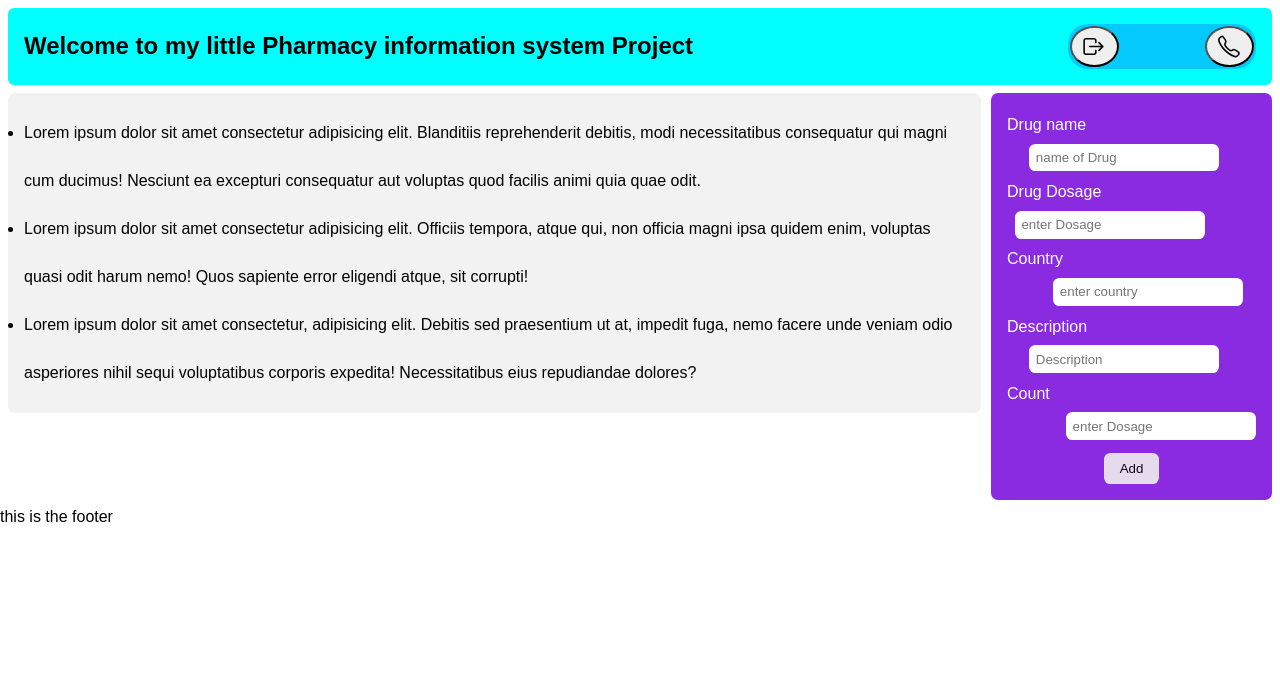
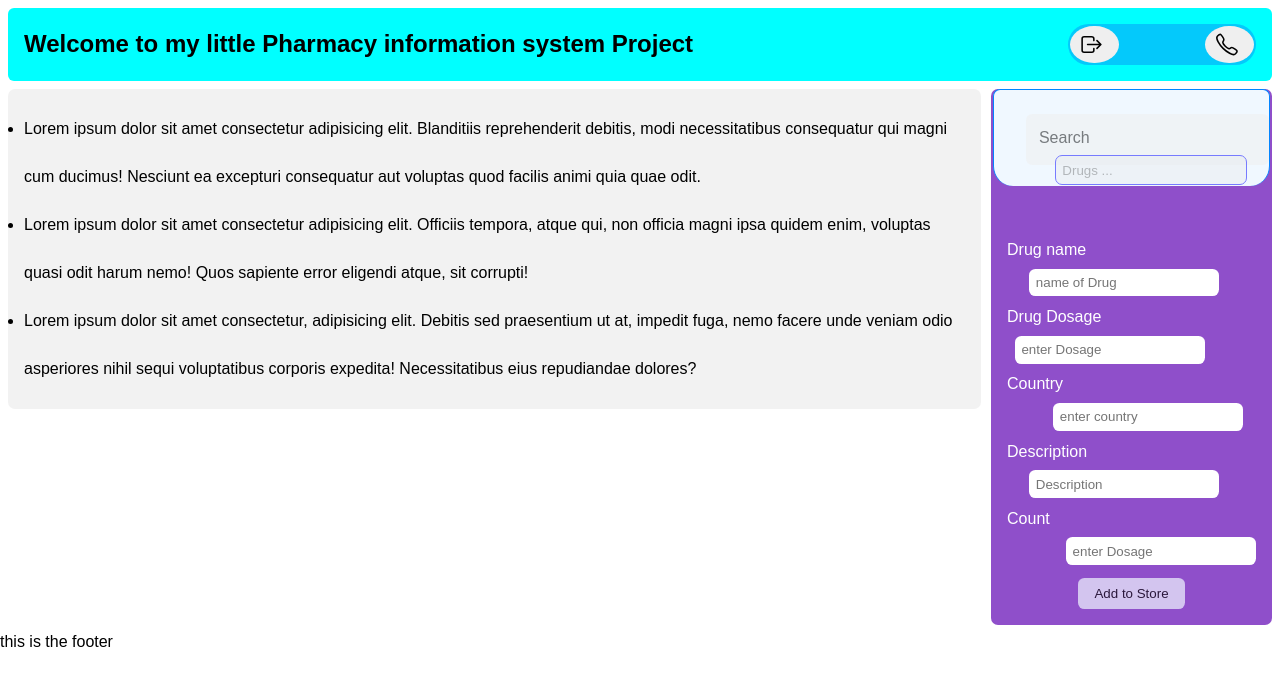
Before and after one commit to Alimateee/PIS-Pharmacy-information-System-, a React (Vite) app: page / in a window 1280 px wide. Shown: the top 686 px of the page. Built offline with nearby package versions, Linux system fonts and the light colour scheme.

Commit message:
add Search bar and some Feature to PIS

```diff
--- a/src/MainPIS.tsx
+++ b/src/MainPIS.tsx
@@ -7,10 +7,10 @@ import Footer from "./Project/Footer"
 
 export default function MainPIS() {
     return (
-        <>
+        <React.Fragment>
             <Header />
             <MainContent />
             <Footer />
-        </>
+        </React.Fragment>
     )
 }
--- a/src/Project/MainContent.tsx
+++ b/src/Project/MainContent.tsx
@@ -14,6 +14,13 @@ export default function MainContent() {
                     </ul>
                 </div>
                 <aside className="navBar">
+                    <div className="part">
+                        <div className="search-container">
+                            <label htmlFor="search-sidebar"> Search
+                                <input type="search" id="search-sidebar" className="search-sidebar" placeholder="Drugs ..."/>
+                            </label>
+                        </div>
+                    </div>
                     <label htmlFor="DrugName-input"> Drug name
                         <input type="text" id="DrugName-input" placeholder="name of Drug" className="DrugName-input"/>
                     </label>
@@ -30,7 +37,7 @@ export default function MainContent() {
                         <input type="" id="Drug-count-input" placeholder="enter Dosage" className="Drug-count-input"/>
                     </label>
 
-                    <button title="Add to Drug Store" className="AddDrug-btn">Add</button>
+                    <button className="AddDrug-btn">Add to Store</button>
                 </aside>
             </div>
         </React.Fragment>
--- a/src/index.css
+++ b/src/index.css
@@ -14,7 +14,7 @@
   display: flex;
   justify-content: space-between;
   width: 15%;
-  border-radius: 20px;
+  border-radius: 23px;
   background-color: rgba(6, 185, 250, 0.766);
   padding: 0.1rem;
 }
@@ -27,6 +27,7 @@
   display: flex;
   justify-content: space-between;
   align-items: center;
+  border: 0;
   transform-origin: right;
   transition: all 0.3s ease-in-out;
 }
@@ -38,7 +39,7 @@
   right: 20%;
 }
 .container .headerToolbar .Log-btn:hover {
-  border-radius: 7px;
+  border-radius: 23px;
   width: 150%;
   margin-right: 0.2rem;
 }
@@ -49,13 +50,14 @@
   width: 49px;
   display: flex;
   position: relative;
+  border: 0;
   justify-content: space-between;
   align-items: center;
   transform-origin: left;
   transition: all 0.3s ease-in-out;
 }
 .container .headerToolbar .contact-btn:hover {
-  border-radius: 10px;
+  border-radius: 23px;
   width: 150%;
   margin-left: 0.2rem;
 }
@@ -69,8 +71,9 @@
 
 .navBar {
   flex-grow: 1;
-  background-color: blueviolet;
+  background-color: rgba(136, 68, 199, 0.94);
   padding: 1rem;
+  border: 1px purple;
   border-radius: 7px;
   height: max-content;
   color: white;
@@ -79,16 +82,57 @@
   line-height: 2rem;
   flex-direction: column;
 }
+.navBar .part {
+  background-color: aliceblue;
+  width: 110.2%;
+  border: 1px solid rgb(3, 133, 255);
+  height: 6rem;
+  border-bottom: 0;
+  position: relative;
+  bottom: 1rem;
+  border-radius: 7px 7px 20px 20px;
+  margin-bottom: 2rem;
+}
+.navBar .search-container {
+  background-color: rgb(239, 239, 239);
+  padding: 0.3rem 0.3rem 0.3rem 0.6rem;
+  border-radius: 6px;
+  color: black;
+  border: 3px solid rgb(239, 239, 239);
+  height: 2.2rem;
+  margin-bottom: 3rem;
+  opacity: 0.5;
+  position: absolute;
+  left: 2rem;
+  top: 1.5rem;
+}
+.navBar .search-container:hover {
+  border: 3px solid rgb(3, 133, 255);
+  opacity: 1;
+  cursor: pointer;
+}
+.navBar .search-sidebar {
+  margin-left: 1rem;
+  outline: none;
+  border: 1px solid blue;
+  background-color: rgba(228, 228, 228, 0.605);
+  padding: 0.4rem;
+  border-radius: 7px;
+}
 .navBar .AddDrug-btn {
   padding: 0.5rem 1rem;
   border-radius: 0.4rem;
   cursor: pointer;
-  opacity: 0.9;
+  background-color: aliceblue;
+  opacity: 0.7;
   border: 0;
-  transition: opacity 0.2s ease-in;
+  transition: all 0.2s ease-in;
 }
 .navBar .AddDrug-btn:hover {
   opacity: 1;
+  background: linear-gradient(to right, #6190e8, #a7bfe8);
+  color: white;
+  font-weight: bold;
 }
 .navBar .DrugName-input {
   outline: none;
--- a/src/style/_header.scss
+++ b/src/style/_header.scss
@@ -13,7 +13,7 @@
         display: flex;
         justify-content: space-between;
         width: 15%;
-        border-radius: 20px;
+        border-radius: 23px;
         background-color: rgba(6, 185, 250, 0.766);
         padding: .1rem;
         .Log-btn {
@@ -25,6 +25,7 @@
             display: flex;
             justify-content: space-between;
             align-items: center;
+            border: 0;
             transform-origin: right;
             transition: all .3s ease-in-out;
             .text-Login-btn {
@@ -37,10 +38,9 @@
             }
         }
         .Log-btn:hover {
-            border-radius: 7px;
+            border-radius: 23px;
             width: 150%;
             margin-right: .2rem;
-
         }
         .contact-btn {
             padding: .4rem;
@@ -49,13 +49,14 @@
             width: 49px;
             display: flex;
             position: relative;
+            border: 0;
             justify-content: space-between;
             align-items: center;
             transform-origin: left;
             transition: all .3s ease-in-out;
         }
         .contact-btn:hover {
-            border-radius: 10px;
+            border-radius: 23px;
             width: 150%;
             margin-left: .2rem;
             .text-call-btn {
--- a/src/style/_navbar.scss
+++ b/src/style/_navbar.scss
@@ -1,7 +1,8 @@
 .navBar {
     flex-grow: 1;
-    background-color: blueviolet;
+    background-color: rgba(136, 68, 199, 0.94);
     padding: 1rem;
+    border: 1px purple;
     border-radius: 7px;
     height: max-content;
     color: white;
@@ -9,17 +10,58 @@
     align-items: center;
     line-height: 2rem;
     flex-direction: column;
-    // justify-content: center;
+    // position: relative;
+    .part {
+        background-color: aliceblue;
+        width: 110.2%;
+        border: 1px solid  rgb(3, 133, 255);;
+        height: 6rem;
+        border-bottom: 0;
+        position: relative;
+        bottom: 1rem;
+        border-radius: 7px 7px 20px 20px ;
+        margin-bottom: 2rem;
+    }
+    .search-container {
+        background-color: rgb(239, 239, 239);
+        padding: .3rem .3rem .3rem .6rem;
+        border-radius: 6px;
+        color: black;
+        border: 3px solid rgb(239, 239, 239);
+        height: 2.2rem;
+        margin-bottom: 3rem;
+        opacity: .5;
+        position: absolute;
+        left: 2rem;
+        top: 1.5rem;
+    }
+    .search-container:hover {
+        border: 3px solid rgb(3, 133, 255);
+        opacity: 1;
+        cursor: pointer;
+    }
+    .search-sidebar {
+        margin-left: 1rem;
+        outline: none;
+        border: 1px solid blue;
+        background-color: rgba(228, 228, 228, 0.605);
+        padding: .4rem;
+        border-radius: 7px;
+    }
     .AddDrug-btn {
         padding: .5rem 1rem;
         border-radius: .4rem;
         cursor: pointer;
-        opacity: .9;
+        background-color: aliceblue;
+        opacity: .7;
         border: 0;
-        transition: opacity .2s ease-in;
+        transition: all .2s ease-in;
     }
     .AddDrug-btn:hover {
         opacity: 1;
+        background: linear-gradient(to right, #6190e8, #a7bfe8);
+        color: white;
+        font-weight: bold;
     }
     .DrugName-input {
         outline: none;
```
Also changed, not shown: package.json (+6 -2 lines), 2 other files (tests, documents, lock files or other folders).
